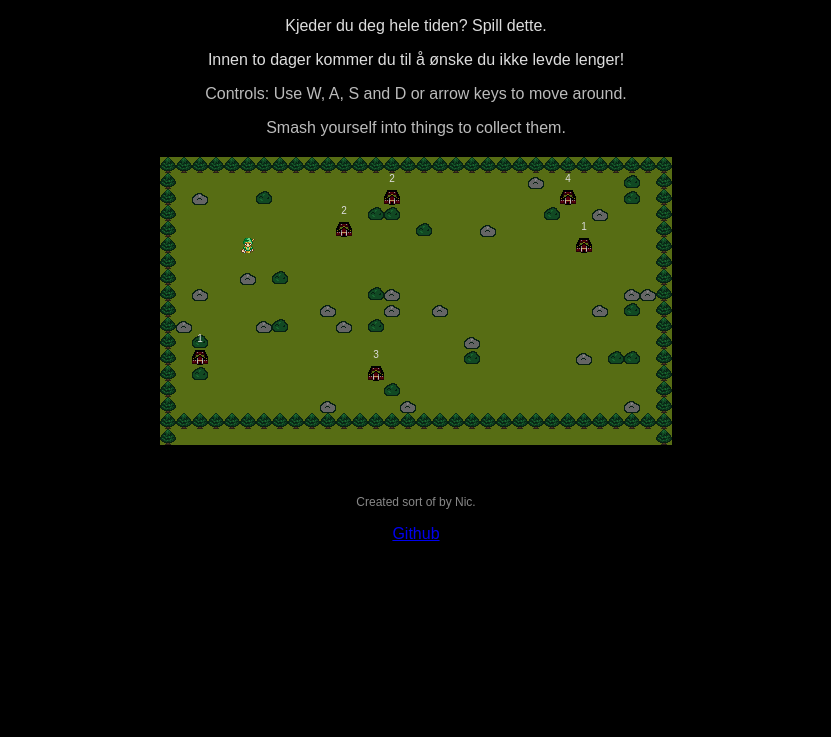
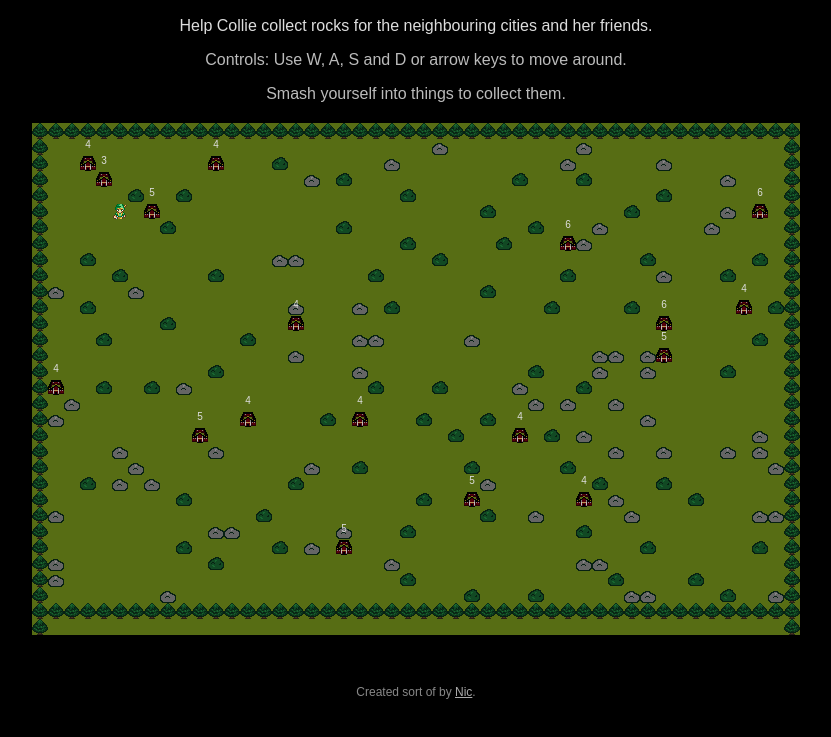
Before and after one commit to NicTorgersen/colliescollections, a plain HTML site: page index.html in a window 1280 px wide. Shown: the part 51-788 px from the top of the page, without its empty margins (224-1055 px from the left). Drawn offline with Linux system fonts and the light colour scheme.

Commit message:
setCost proved to be quite the bastard
added bushes not being in the way all the time, now they only generate
if there's one space on every facing direction (not including diagonally
I think), I'll actually test that right now while I type this.
Yep, also included that in the components.
changed game size
backgrounds
drew player above everything, i probably have to redo this later got an
idea while typing this
text sizes

```diff
--- a/index.html
+++ b/index.html
@@ -54,15 +54,13 @@
 <body>
     <h2>Collie's Collections</h2>
 
-    <p>Kjeder du deg hele tiden? Spill dette.</p>
-    <p>Innen to dager kommer du til å ønske du ikke levde lenger!</p>
+    <p>Help Collie collect rocks for the neighbouring cities and her friends.</p>
 
     <p class="controls">Controls: Use W, A, S and D or arrow keys to move around.</p>
     <p class="controls">Smash yourself into things to collect them.</p>
 
     <div id="cr-stage"></div>
 
-    <p class="bottom">Created sort of by Nic.</p>
-    <p><a href="https://www.github.com/nichiatu/colliescollections/">Github</a></p>
+    <p class="bottom">Created sort of by <a href="https://www.github.com/nichiatu/colliescollections/">Nic</a>.</p>
 </body>
 </html>
--- a/src/components.js
+++ b/src/components.js
@@ -45,6 +45,12 @@ Crafty.c('Bush', {
     init: function () {
         this.requires('Actor, Solid, spr_bush');
     },
+});
+
+Crafty.c('TestPlaceDetection', {
+    init: function () {
+        this.requires('2D, Canvas, Color, Grid');
+    }
 });
 
 Crafty.c('Rock', {
@@ -175,10 +181,6 @@ Crafty.c('Village', {
         this._textComponent = component;
         return this;
     },
-    setCost: function (cost) {
-        this._cost = cost;
-        return this;
-    },
     init: function () {
         this.requires('Actor, spr_village');
         this._cost = Math.ceil(Math.random() * 4) + 2;
--- a/src/game.js
+++ b/src/game.js
@@ -1,19 +1,13 @@
-var uiPouch = {
-    rocks: document.getElementById('player-rocks')
-};
-
 Game = {
     // define size of grid and corresponding tiles
     map_grid: {
-        width: 32,
-        height: 18,
+        width: 48,
+        height: 32,
         tile: {
             width: 16,
             height: 16
         }
     },
-
-    uiPouch: uiPouch,
 
     // total width of game screen
     width: function () {
@@ -25,7 +19,6 @@ Game = {
 
     start: function () {
         Crafty.init(Game.width(), Game.height());
-        Crafty.background('rgb(87, 109, 20)');
 
         // Start game scene
         Crafty.scene('Loading');
--- a/src/scenes.js
+++ b/src/scenes.js
@@ -1,5 +1,6 @@
 Crafty.scene('Game', function () {
     Crafty.audio.play('bg_music', -1, 0.2);
+    Crafty.background('rgb(87, 109, 20)');
     this.occupied = new Array(Game.map_grid.width);
 
     for (var i = 0; i < Game.map_grid.width; i++) {
@@ -10,8 +11,7 @@ Crafty.scene('Game', function () {
     }
 
     // Place player character, occupy x = 5, y = 5 in grid
-    this.player = Crafty.e('PlayerCharacter').at(5, 5);
-    this.occupied[this.player.at().x][this.player.at().y] = true;
+    this.occupied[5][5] = true;
 
     // Trees, bushes and rocks
     for (var x = 0; x < Game.map_grid.width; x++) {
@@ -22,9 +22,20 @@ Crafty.scene('Game', function () {
             if (at_edge) {
                 Crafty.e('Tree').at(x, y);
                 this.occupied[x][y] = true;
-            } else if (Math.random() < 0.05 && !this.occupied[x][y] && y != Game.map_grid.height - 1) {
+            } else if ( Math.random() < 0.1 &&
+                        !this.occupied[x][y] &&
+                        !this.occupied[x+1][y] &&
+                        !this.occupied[x][y+1] &&
+                        !this.occupied[x-1][y] &&
+                        !this.occupied[x][y-1] &&
+                        y != Game.map_grid.height - 1
+            ) {
                 Crafty.e('Bush').at(x, y);
                 this.occupied[x][y] = true;
+                this.occupied[x+1][y] = true;
+                this.occupied[x][y+1] = true;
+                this.occupied[x-1][y] = true;
+                this.occupied[x][y-1]  = true;
             } else if (Math.random() < 0.08 && !this.occupied[x][y] && y != Game.map_grid.height - 1) {
                 Crafty.e('Rock').at(x, y);
                 this.occupied[x][y] = true;
@@ -39,7 +50,7 @@ Crafty.scene('Game', function () {
         for (var y = 0; y < Game.map_grid.height; y++) {
             if (Math.random() < 0.02) {
                 if (Crafty('Village').length < max_villages && !this.occupied[x][y] && y != Game.map_grid.height - 1) {
-                    var currVillage = Crafty.e('Village').at(x, y).setCost(Math.ceil(Math.random() *  Crafty('Village').length * 0.85));
+                    var currVillage = Crafty.e('Village').at(x, y);
                     console.log('Generating village: #' + Crafty('Village').length);
 
                     // set the text component (current village cost) to current text component generated
@@ -49,6 +60,8 @@ Crafty.scene('Game', function () {
             }
         }
     }
+
+    this.player = Crafty.e('PlayerCharacter').at(5, 5);
 
     this.show_victory = this.bind('VillageVisited', function () {
         if (!Crafty('Village').length) {
@@ -63,14 +76,15 @@ Crafty.scene('Game', function () {
 
 // press any key to restart (binding event handler to keydown)
 Crafty.scene('Victory', function () {
+    Crafty.background('rgb(229, 201, 134)');
     Crafty.e('2D, DOM, Text')
-        .text('All villages got their stuff!')
+        .text('all villages got their stuff')
         .attr({
             x: 0,
-            y: Game.height() / 2 - 38,
+            y: Game.height() / 2 - 50,
             w: Game.width()
         }).textFont({
-            size: '24px',
+            size: '50px',
             font: 'Arial',
             weight: 'bold'
         })
@@ -92,11 +106,12 @@ Crafty.scene('Victory', function () {
 });
 
 Crafty.scene('Loading', function () {
+    Crafty.background('rgb(53, 117, 144)');
     Crafty.e('2D, DOM, Text')
         .text('Loading game assets...')
         .attr({
             x: 0,
-            y: Game.height() / 2 - 38,
+            y: Game.height() / 2 - 24,
             w: Game.width()
         })
         .textFont({
```
